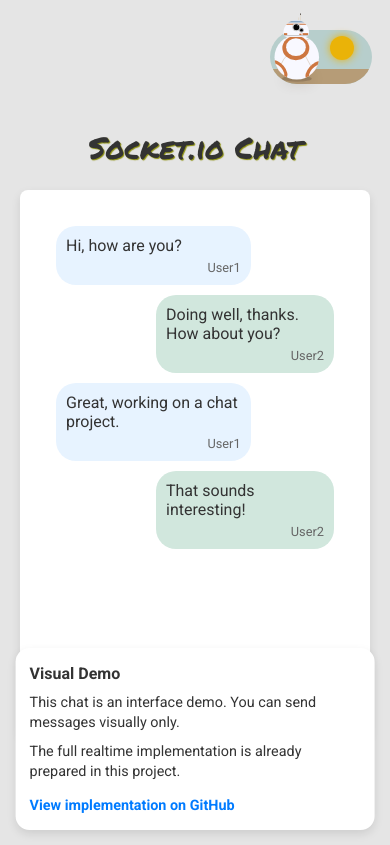
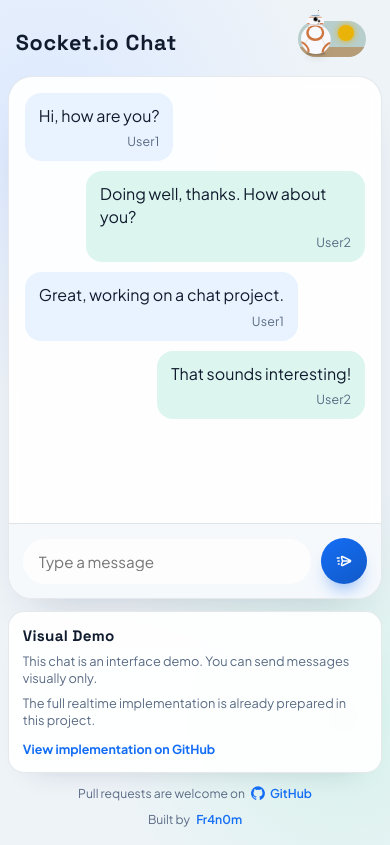
Before and after one commit to Fr4n0m/realtime-chat, a website built with Vite: page index.html in a window 390 px wide. Built offline with nearby package versions, Linux system fonts and the light colour scheme; no server answers.

Commit message:
feat(ui): refresh chat layout and mobile responsiveness

```diff
--- a/client/config/get-chat-config.js
+++ b/client/config/get-chat-config.js
@@ -1,7 +1,7 @@
 const storageKey = "chat:username";
 const defaultMode = "demo";
 const supportedModes = new Set(["demo", "live"]);
-const defaultGithubUrl = "https://github.com/Fran1799/realtime-chat";
+const defaultGithubUrl = "https://github.com/Fr4n0m/realtime-chat";
 
 const getOrCreateUsername = () => {
   const savedUsername = localStorage.getItem(storageKey);
--- a/index.html
+++ b/index.html
@@ -8,7 +8,7 @@
   <link rel="preconnect" href="https://fonts.googleapis.com" />
   <link rel="preconnect" href="https://fonts.gstatic.com" crossorigin />
   <link
-    href="https://fonts.googleapis.com/css2?family=Permanent+Marker&family=Roboto:ital,wght@0,100;0,300;0,400;0,500;0,700;0,900;1,100;1,300;1,400;1,500;1,700;1,900&display=swap"
+    href="https://fonts.googleapis.com/css2?family=Plus+Jakarta+Sans:wght@400;500;600;700&family=Space+Grotesk:wght@500;700&display=swap"
     rel="stylesheet" />
   <link rel="stylesheet" href="/styles/styles.css" />
   <title>Realtime - Chat</title>
@@ -16,6 +16,7 @@
 </head>
 
 <body>
+  <div id="chat-shell">
     <header>
       <h1 id="title">Socket.io Chat</h1>
       <label class="scalable-container">
@@ -103,7 +104,24 @@
         </button>
       </form>
     </section>
+  </div>
   <aside id="project-panel" aria-live="polite"></aside>
+  <footer id="site-footer">
+    <p>
+      Pull requests are welcome on
+      <a href="https://github.com/Fr4n0m/realtime-chat" target="_blank" rel="noreferrer noopener" class="footer-link">
+        <svg aria-hidden="true" viewBox="0 0 24 24" focusable="false">
+          <path
+            d="M12 .5a12 12 0 0 0-3.79 23.38c.6.11.82-.26.82-.58v-2.02c-3.33.73-4.03-1.6-4.03-1.6a3.17 3.17 0 0 0-1.33-1.76c-1.09-.75.08-.74.08-.74a2.5 2.5 0 0 1 1.83 1.23 2.53 2.53 0 0 0 3.46.98 2.54 2.54 0 0 1 .76-1.59c-2.66-.3-5.47-1.33-5.47-5.9a4.62 4.62 0 0 1 1.23-3.2 4.3 4.3 0 0 1 .12-3.15s1-.32 3.3 1.22a11.4 11.4 0 0 1 6 0c2.3-1.54 3.3-1.22 3.3-1.22a4.3 4.3 0 0 1 .12 3.15 4.62 4.62 0 0 1 1.22 3.2c0 4.58-2.8 5.6-5.48 5.9a2.84 2.84 0 0 1 .82 2.2v3.26c0 .32.22.7.83.58A12 12 0 0 0 12 .5Z" />
+        </svg>
+        GitHub
+      </a>
+    </p>
+    <p>
+      Built by
+      <a href="https://codebyfran.es" target="_blank" rel="noreferrer noopener" class="footer-link">Fr4n0m</a>
+    </p>
+  </footer>
 </body>
 
 </html>
--- a/styles/styles.css
+++ b/styles/styles.css
@@ -1,5 +1,4 @@
 @import "darkmode-button.css";
-
 
 *,
 *::before,
@@ -8,147 +7,311 @@
 }
 
 :root {
-    --background-color: #e5e5e5;
-    --chat-background: #fff;
-    --input-background: #f0f0f0;
-    --button-background: #007bff;
-    --button-hover-background: #0056b3;
-    --text-color: #333;
-    --message-odd-background: #e7f3ff;
-    --message-even-background: #d1e7dd;
+    --background-color: #eef3f8;
+    --background-accent-1: #dce9ff;
+    --background-accent-2: #d6f2eb;
+    --chat-background: rgba(255, 255, 255, 0.92);
+    --chat-border: rgba(20, 43, 73, 0.1);
+    --input-background: #f6f9fc;
+    --button-background: #146ef5;
+    --button-hover-background: #1159c8;
+    --text-color: #101c2e;
+    --text-muted: #5a6b84;
+    --message-odd-background: #e9f3ff;
+    --message-even-background: #dcf5ef;
+    --shadow-color: rgba(15, 32, 58, 0.2);
 }
 
 .dark-mode {
-    --background-color: #1e1e1e;
-    --chat-background: #2b2b2b;
-    --input-background: #3c3c3c;
-    --button-background: #007bff;
-    --button-hover-background: #0056b3;
-    --text-color: #ffffffcc;
-    --message-odd-background: #6b86a1;
-    --message-even-background: #5a7e6e;
-}
-
-#title {
-    font-size: 30px;
-    font-weight: bold;
-    color: var(--text-color);
-    text-shadow: 1px 1px 1px #868a00f3;
-    font-family: "Permanent Marker", cursive;
-    font-weight: 400;
-    font-style: normal;
+    --background-color: #0f1826;
+    --background-accent-1: #13273f;
+    --background-accent-2: #13342d;
+    --chat-background: rgba(24, 36, 54, 0.9);
+    --chat-border: rgba(191, 214, 255, 0.14);
+    --input-background: #1a2b41;
+    --button-background: #33a0ff;
+    --button-hover-background: #4eb0ff;
+    --text-color: #e7f1ff;
+    --text-muted: #9fb3d0;
+    --message-odd-background: #1f4f80;
+    --message-even-background: #1f6d62;
+    --shadow-color: rgba(0, 0, 0, 0.45);
 }
 
 body {
     margin: 0;
-    font-family: 'Segoe UI', Tahoma, Geneva, Verdana, sans-serif;
+    min-height: 100vh;
+    font-family: "Plus Jakarta Sans", "Segoe UI", sans-serif;
     display: flex;
     flex-direction: column;
+    align-items: center;
     justify-content: center;
+    background: radial-gradient(circle at 12% 15%, var(--background-accent-1), transparent 34%),
+        radial-gradient(circle at 88% 85%, var(--background-accent-2), transparent 30%),
+        var(--background-color);
+    color: var(--text-color);
+    padding: 20px 20px 74px;
+}
+
+header {
+    width: 100%;
+    display: flex;
+    justify-content: space-between;
     align-items: center;
-    height: 100vh;
-    background-color: var(--background-color);
-    padding: 20px;
+    gap: 12px;
+    margin-bottom: 14px;
+    min-height: 44px;
+}
+
+#chat-shell {
+    width: min(92vw, 430px);
+}
+
+#title {
+    margin: 0;
+    margin-left: 6px;
+    font-family: "Space Grotesk", "Plus Jakarta Sans", sans-serif;
+    font-size: clamp(1.35rem, 2vw, 1.65rem);
+    letter-spacing: 0.03em;
+    font-weight: 700;
+    color: var(--text-color);
+}
+
+.scalable-container {
+    position: relative;
+    top: auto;
+    right: auto;
+    transform: scale(0.48);
+    transform-origin: top left;
+    width: 84px;
+    height: 44px;
+    display: block;
+    margin-right: 0;
+    flex: 0 0 auto;
 }
 
 #chat {
-    border-radius: 8px;
-    box-shadow: 0 4px 10px rgba(0, 0, 0, 0.1);
+    border-radius: 24px;
+    border: 1px solid var(--chat-border);
+    box-shadow: 0 24px 44px -24px var(--shadow-color);
     overflow: hidden;
-    background-color: var(--chat-background);
+    background: var(--chat-background);
+    backdrop-filter: blur(8px);
     width: 100%;
-    max-width: 400px;
-    height: calc(100vh - 200px);
+    height: min(72vh, 660px);
     display: flex;
     flex-direction: column;
 }
 
 #messages {
     list-style-type: none;
-    margin: 20px;
-    padding: 16px;
+    margin: 0;
+    padding: 22px;
     flex: 1;
     overflow-y: auto;
-    font-family: "Roboto", sans-serif;
-    font-weight: 400;
-    font-style: normal;
+    display: flex;
+    flex-direction: column;
+    gap: 12px;
 }
 
-#messages>li {
-    padding: 10px;
-    border-radius: 20px;
-    margin-bottom: 10px;
-    color: var(--text-color);
-    max-width: 70%;
-    position: relative;
+#messages::-webkit-scrollbar {
+    width: 8px;
 }
 
-#messages>li p {
+#messages::-webkit-scrollbar-thumb {
+    border-radius: 999px;
+    background: rgba(76, 113, 166, 0.35);
+}
+
+#messages > li {
+    padding: 12px 14px;
+    border-radius: 16px;
+    color: var(--text-color);
+    max-width: 82%;
+    min-width: 120px;
+}
+
+#messages > li p {
     margin: 0;
+    line-height: 1.4;
     word-wrap: break-word;
 }
 
 .user1 {
     background: var(--message-odd-background);
     align-self: flex-start;
+    border-top-left-radius: 6px;
 }
 
 .user2 {
     background: var(--message-even-background);
-    margin-left: 100px;
+    align-self: flex-end;
+    border-top-right-radius: 6px;
 }
 
-#messages>li small {
+#messages > li small {
     display: block;
-    font-size: 0.8em;
-    color: #666;
-    margin-top: 5px;
+    font-size: 0.78rem;
+    color: var(--text-muted);
+    margin-top: 6px;
     text-align: right;
+    letter-spacing: 0.01em;
 }
-
 
 #form {
     display: flex;
-    padding: 10px;
+    align-items: center;
+    gap: 10px;
+    padding: 14px;
+    border-top: 1px solid var(--chat-border);
     background: var(--input-background);
 }
 
 #input {
-    border: 1px solid #ccc;
-    border-radius: 20px;
+    border: 1px solid transparent;
+    border-radius: 999px;
     flex: 1;
-    background-color: var(--input-background);
-    padding: 10px;
-    margin-right: 10px;
+    background-color: rgba(255, 255, 255, 0.75);
+    padding: 12px 15px;
     outline: none;
-    transition: border 0.3s;
     color: var(--text-color);
-    font-family: "Roboto", sans-serif;
-    font-weight: 400;
-    font-style: normal;
+    font-family: "Plus Jakarta Sans", "Segoe UI", sans-serif;
+    font-size: 0.95rem;
+    transition: border-color 0.2s ease, box-shadow 0.2s ease;
+}
+
+.dark-mode #input {
+    background-color: rgba(13, 22, 36, 0.65);
 }
 
 #input:focus {
-    border: 1px solid var(--button-background);
+    border-color: var(--button-background);
+    box-shadow: 0 0 0 4px color-mix(in srgb, var(--button-background) 18%, transparent);
 }
 
-#form>button {
-    background: var(--button-background);
+#form > button {
+    background: linear-gradient(145deg, var(--button-background), var(--button-hover-background));
     color: #fff;
     border: none;
-    border-radius: 20px;
-    padding: 10px 15px;
+    border-radius: 999px;
+    width: 46px;
+    height: 46px;
+    display: inline-flex;
+    align-items: center;
+    justify-content: center;
     cursor: pointer;
-    transition: background 0.3s;
+    transition: transform 0.15s ease, filter 0.2s ease;
+    box-shadow: 0 12px 20px -10px color-mix(in srgb, var(--button-background) 70%, transparent);
 }
 
-#form>button:hover {
-    background: var(--button-hover-background);
+#form > button:hover {
+    filter: brightness(1.05);
+    transform: translateY(-1px);
 }
 
-svg {
-    width: 20px;
-    height: 20px;
+#form > button:active {
+    transform: translateY(0);
+}
+
+#form svg {
+    width: 18px;
+    height: 18px;
+}
+
+.project-panel__card {
+    width: min(230px, 24vw);
+    border-radius: 14px;
+    padding: 14px 13px;
+    background: color-mix(in srgb, var(--chat-background) 88%, #ffffff 12%);
+    color: var(--text-color);
+    border: 1px solid var(--chat-border);
+    box-shadow: 0 18px 28px -24px var(--shadow-color);
+    backdrop-filter: blur(6px);
+    font-family: "Plus Jakarta Sans", "Segoe UI", sans-serif;
+}
+
+.project-panel__card h2 {
+    margin: 0 0 8px;
+    font-family: "Space Grotesk", "Plus Jakarta Sans", sans-serif;
+    font-size: 0.95rem;
+    letter-spacing: 0.02em;
+}
+
+.project-panel__card p {
+    margin: 0 0 8px;
+    line-height: 1.32;
+    font-size: 0.8rem;
+    color: var(--text-muted);
+}
+
+.project-panel__card a {
+    display: inline-flex;
+    margin-top: 4px;
+    color: var(--button-background);
+    text-decoration: none;
+    font-weight: 700;
+    font-size: 0.78rem;
+    transition: color 0.2s ease, transform 0.2s ease, text-decoration-color 0.2s ease;
+    text-decoration-line: underline;
+    text-decoration-color: transparent;
+    text-underline-offset: 0.2em;
+}
+
+.project-panel__card a:hover {
+    color: var(--button-hover-background);
+    transform: translateX(2px);
+    text-decoration-color: currentColor;
+}
+
+#project-panel {
+    position: fixed;
+    top: 50%;
+    left: calc(50% + 250px);
+    transform: translateY(-50%);
+    z-index: 10;
+}
+
+#site-footer {
+    position: fixed;
+    left: 24px;
+    bottom: 10px;
+    transform: none;
+    width: auto;
+    display: flex;
+    align-items: flex-start;
+    justify-content: flex-start;
+    gap: 18px;
+    color: var(--text-muted);
+    font-size: 0.82rem;
+    z-index: 12;
+}
+
+#site-footer p {
+    margin: 0;
+    display: inline-flex;
+    align-items: center;
+    gap: 6px;
+}
+
+.footer-link {
+    display: inline-flex;
+    align-items: center;
+    gap: 5px;
+    color: var(--button-background);
+    text-decoration: none;
+    font-weight: 600;
+    transition: color 0.2s ease, transform 0.2s ease;
+}
+
+.footer-link svg {
+    width: 14px;
+    height: 14px;
+    fill: currentColor;
+}
+
+.footer-link:hover {
+    color: var(--button-hover-background);
+    transform: translateY(-1px);
 }
 
 #toggle-button {
@@ -168,64 +331,66 @@
     background: var(--button-hover-background);
 }
 
-.project-panel__card {
-    width: min(240px, 26vw);
-    border-radius: 14px;
-    padding: 16px 14px;
-    background: var(--chat-background);
-    color: var(--text-color);
-    box-shadow: 0 4px 10px rgba(0, 0, 0, 0.1);
-    font-family: "Roboto", sans-serif;
-}
+@media (max-width: 1024px) {
+    body {
+        justify-content: flex-start;
+        padding: calc(14px + env(safe-area-inset-top)) 14px 18px;
+    }
 
-.project-panel__card h2 {
-    margin: 0 0 10px;
-    font-size: 1rem;
-}
+    header {
+        width: 100%;
+        padding: 0 8px;
+        margin-top: 6px;
+        margin-bottom: 12px;
+    }
 
-.project-panel__card p {
-    margin: 0 0 10px;
-    line-height: 1.35;
-    font-size: 0.9rem;
-}
+    #title {
+        margin-left: 0;
+    }
 
-.project-panel__card a {
-    display: inline-block;
-    margin-top: 6px;
-    color: var(--button-background);
-    text-decoration: none;
-    font-weight: 600;
-    font-size: 0.9rem;
-}
-
-#project-panel {
-    position: fixed;
-    top: 50%;
-    left: calc(50% + 230px);
-    transform: translateY(-50%);
-    z-index: 10;
-}
-
-@media (max-width: 900px) {
-    body {
-        height: auto;
-        min-height: 100vh;
+    #chat-shell {
+        width: min(96vw, 460px);
     }
 
     #chat {
-        height: min(65vh, 600px);
+        width: 100%;
+        height: min(62vh, 580px);
+        min-height: 430px;
+    }
+
+    #messages {
+        padding: 16px;
+        gap: 10px;
     }
 
     #project-panel {
-        position: fixed;
-        left: 50%;
-        bottom: 14px;
-        top: auto;
-        transform: translateX(-50%);
-        width: min(92vw, 360px);
+        position: static;
+        transform: none;
+        width: min(96vw, 460px);
+        margin-top: 12px;
     }
 
     .project-panel__card {
         width: 100%;
+        border-radius: 16px;
+        padding: 14px;
+    }
+
+    .scalable-container {
+        transform: scale(0.4);
+        transform-origin: top left;
+        width: 76px;
+        height: 42px;
+        margin-right: 0;
+    }
+
+    #site-footer {
+        position: static;
+        gap: 10px;
+        font-size: 0.76rem;
+        flex-direction: column;
+        width: min(96vw, 460px);
+        align-items: center;
+        margin-top: 12px;
     }
 }
```
Also changed, not shown: README.md, 1 other file. Lines whose indentation alone changed are shown as unchanged.
